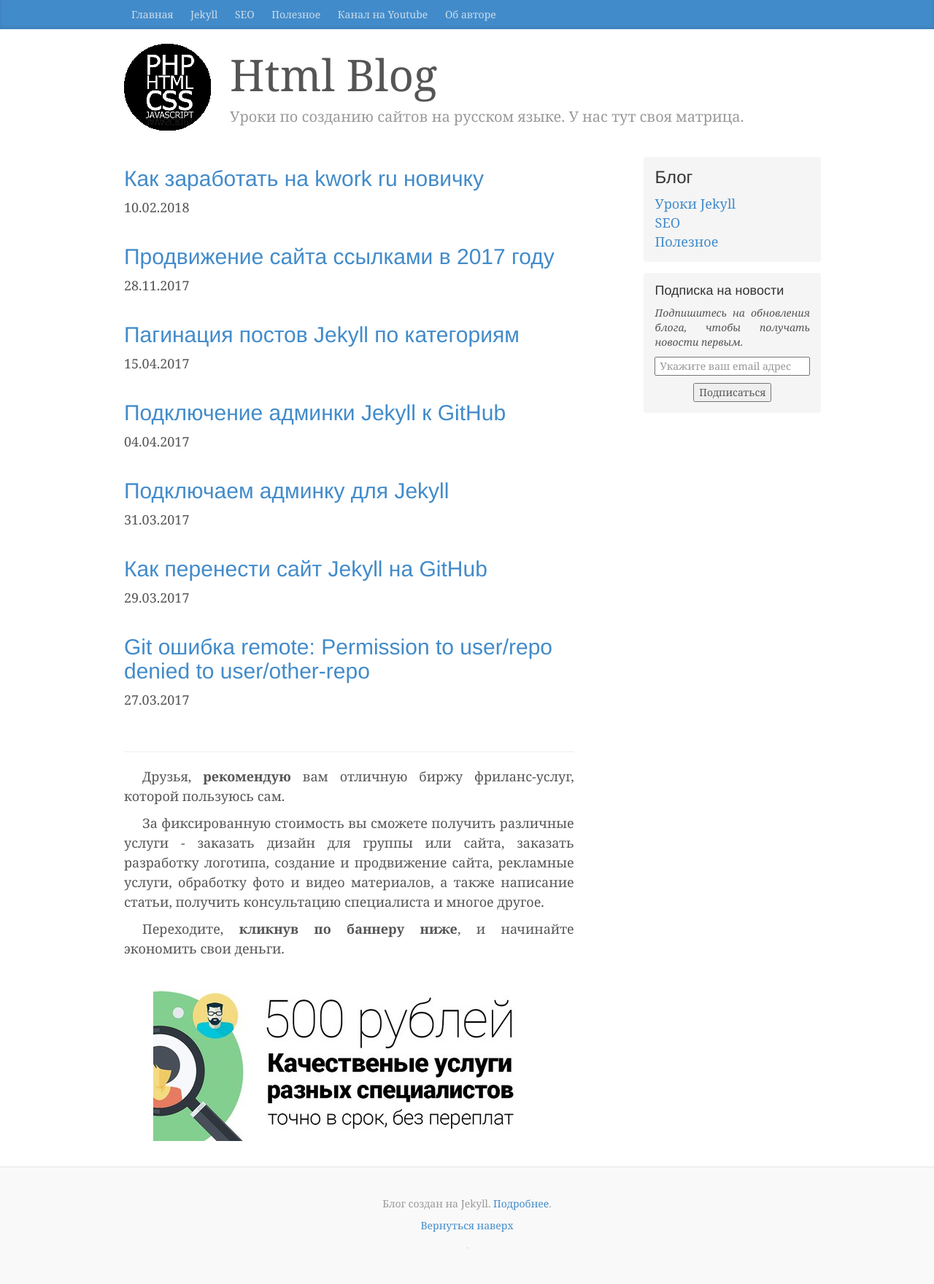
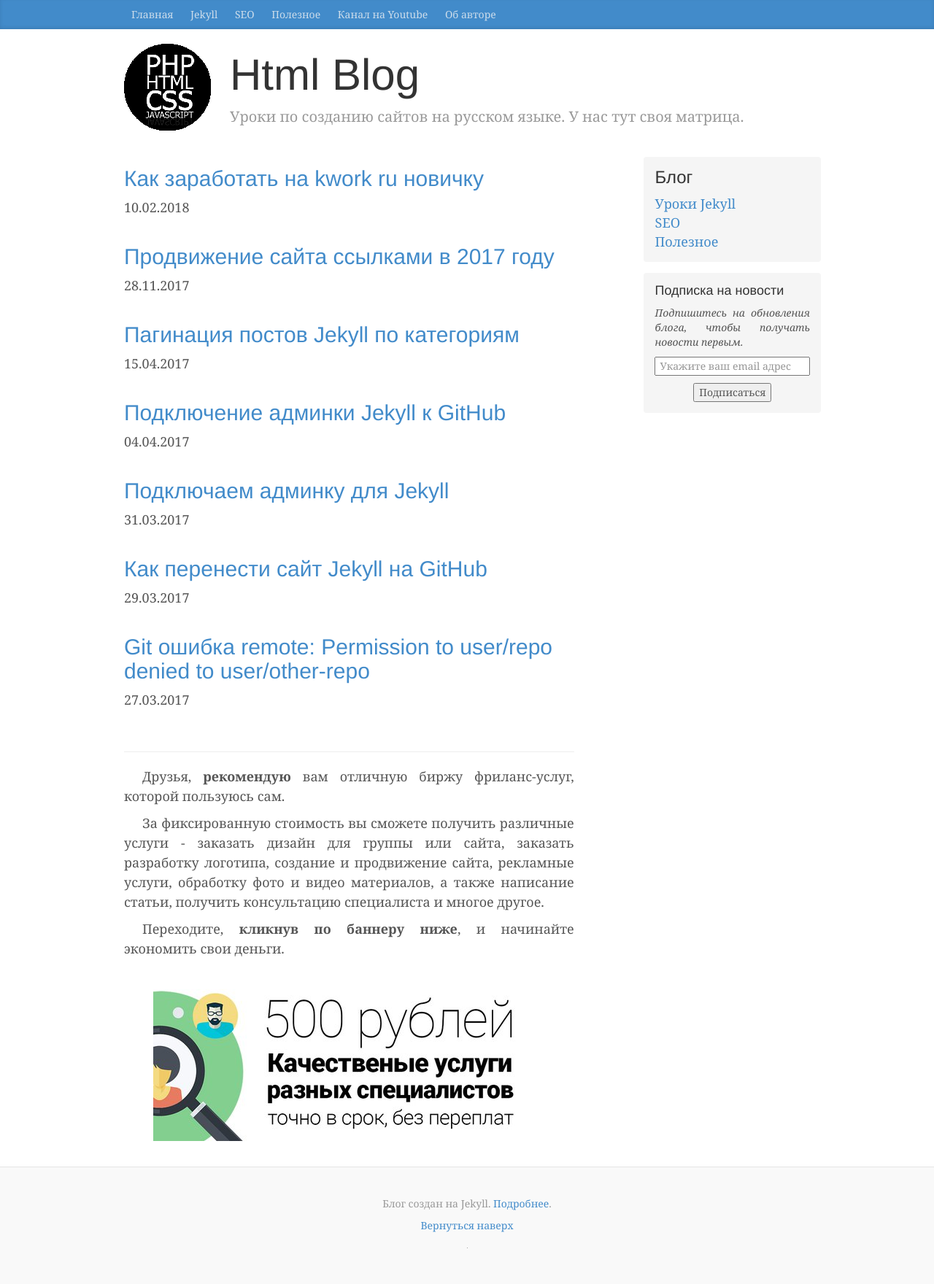
Before and after one commit to htmlblog/htmlblog.github.io, a Jekyll site: the page built from index.html, in a window 1280 px wide. Shown: the whole page at 73% size. Built offline with Jekyll 4.4.1, drawn with Linux system fonts in a browser that asks for light colours; the list of posts is cut into pages by our own code; comment, search, counter and statistics services are not loaded.

Commit message:
Update blog.css

```diff
--- a/assets/blog.css
+++ b/assets/blog.css
@@ -86,6 +86,8 @@ h6, .h6 {
   margin-bottom: 0;
   font-size: 60px;
   font-weight: normal;
+  font-family: "Helvetica Neue", Helvetica, Arial, sans-serif;
+  color: #333;
 }
 .blog-description {
   font-size: 20px;
```
